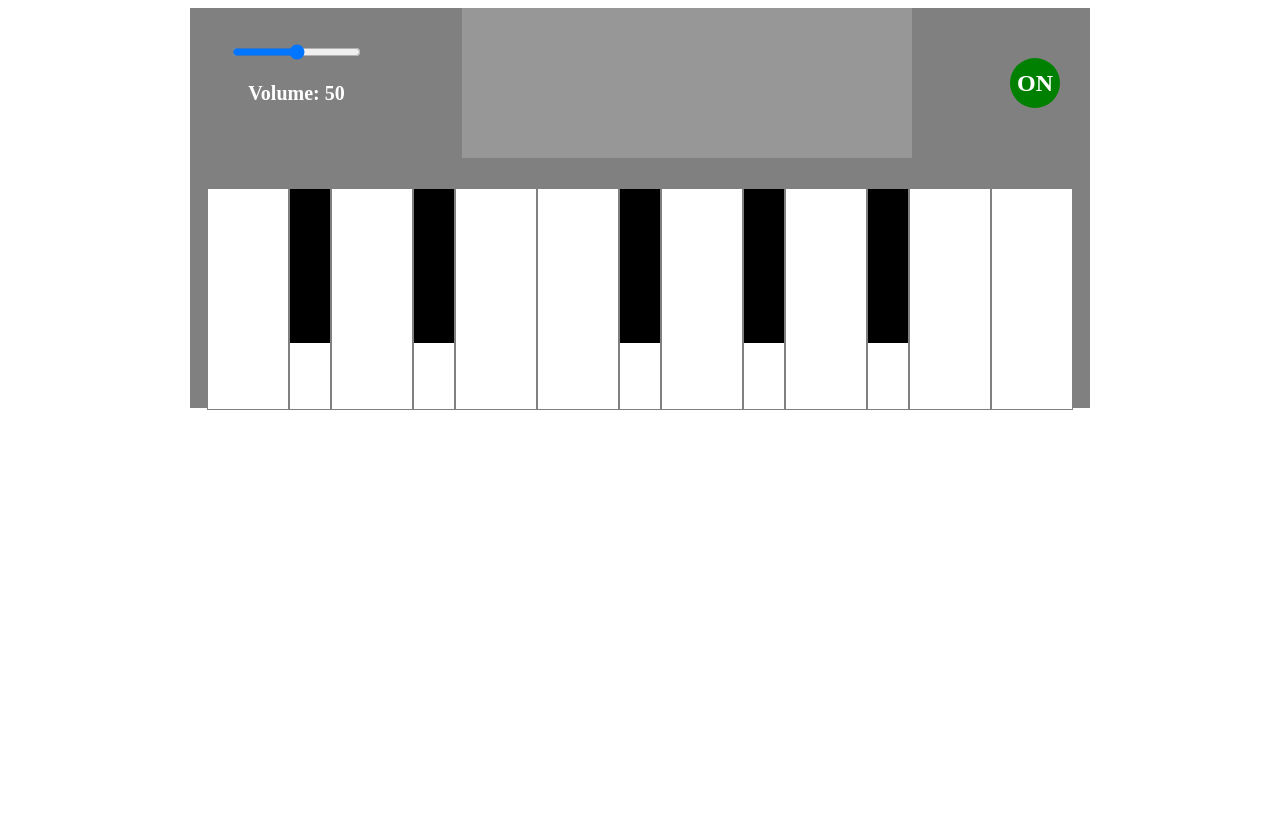
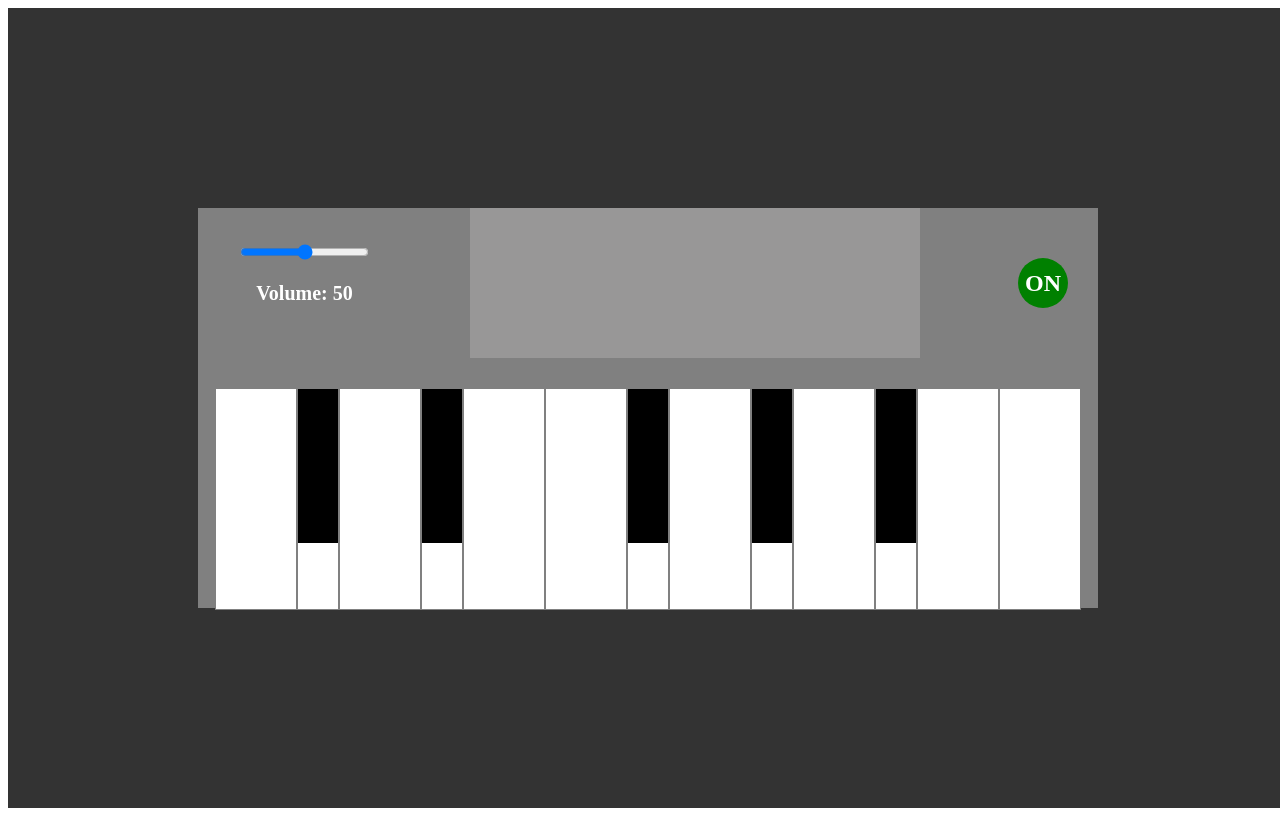
Before and after one commit to stevecashworks/piano-app, a plain HTML site: page index.html in a window 1280 px wide. Drawn offline with Linux system fonts and the light colour scheme.

Commit message:
responsive design issues were fixed

```diff
--- a/piano.css
+++ b/piano.css
@@ -3,7 +3,9 @@
     height:100vh;
 }
 .piano-container{
-    width:100%;
+    width:100vw;
+    display:grid;
+    background-color:#333;
     place-items: center;
     height:100vh;
     position: relative;
@@ -87,7 +89,10 @@
     z-index:1;
 }
 @media (max-width:480px){
- .piano{
+        .piano-container{
+            display:block;
+        }
+    .piano{
     transform: rotate(270deg) scale(0.6);
     position: relative;
     top:100px;
```
